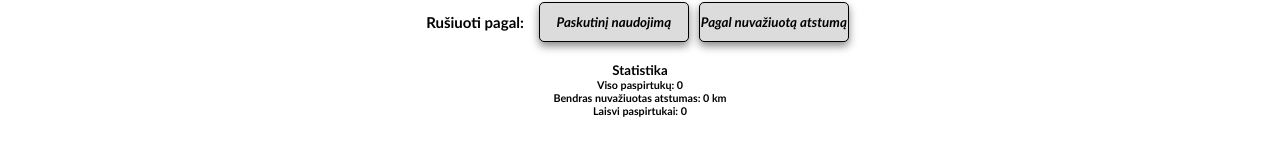
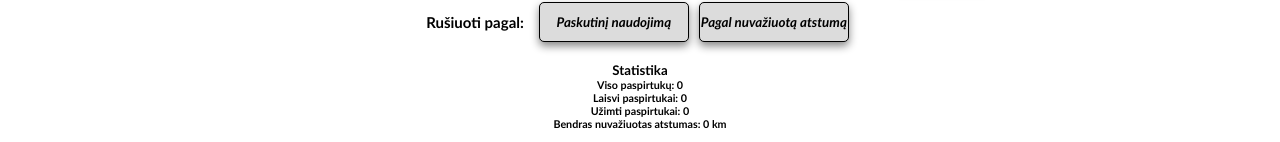
Before and after one commit to Rimvydas1987/kolt-scooters-react, a React (Create React App) app in the folder scooters/: page / in a window 1280 px wide. Shown: the part 134-276 px from the top of the page. Built offline with nearby package versions, Linux system fonts and the light colour scheme; no server answers.

Commit message:
statistics count bussy scooters added

```diff
--- a/scooters/src/App.jsx
+++ b/scooters/src/App.jsx
@@ -12,6 +12,7 @@ function App() {
   const [scootersCount, setScootersCount] = useState(0);
   const [scootersCountRide, setScootersCountRide] = useState(0);
   const [scootersCountUssageFree, setScootersCountUssageFree] = useState(0);
+  const [scootersCountUssageBusy, setScootersCountUssageBusy] = useState(0);
 
 
   useEffect(() => {
@@ -39,6 +40,13 @@ function App() {
     axios.get('http://localhost:3003/scooters/countUssageFree')
       .then((response) => {
         setScootersCountUssageFree(response.data[0].scootersCountUssageFree);
+      })
+  }, [lastUpdate])
+
+  useEffect(() => {
+    axios.get('http://localhost:3003/scooters/countUssageBusy')
+      .then((response) => {
+        setScootersCountUssageBusy(response.data[0].scootersCountUssageBusy);
       })
   }, [lastUpdate])
 
@@ -89,7 +97,7 @@ function App() {
       <div className="reg-container">
         <h3>Naujas paspirtukas:</h3>
         <Registration addScooter={addScooter}></Registration>
-        <CountSorter sort={sort} scootersCount={scootersCount} scootersCountRide={scootersCountRide} scootersCountUssageFree={scootersCountUssageFree}></CountSorter>
+        <CountSorter sort={sort} scootersCount={scootersCount} scootersCountRide={scootersCountRide} scootersCountUssageFree={scootersCountUssageFree} scootersCountUssageBusy={scootersCountUssageBusy}></CountSorter>
       </div>
       <table>
         <tbody>
--- a/scooters/src/CountSorter.jsx
+++ b/scooters/src/CountSorter.jsx
@@ -1,5 +1,5 @@
 
-function CountSorter({ sort, scootersCount, scootersCountRide, scootersCountUssageFree }) {
+function CountSorter({ sort, scootersCount, scootersCountRide, scootersCountUssageFree, scootersCountUssageBusy  }) {
   return (
     <>
       <div className="sort-conteiner">
@@ -10,8 +10,9 @@ function CountSorter({ sort, scootersCount, scootersCountRide, scootersCountUssa
       <div className="statistics-conteiner">
         <h5>Statistika</h5>
         <h6>Viso paspirtukų: {scootersCount} </h6>
+        <h6>Laisvi paspirtukai: {scootersCountUssageFree}</h6>
+        <h6>Užimti paspirtukai: {scootersCountUssageBusy}</h6>
         <h6>Bendras nuvažiuotas atstumas: {scootersCountRide} km</h6>
-        <h6>Laisvi paspirtukai: {scootersCountUssageFree}</h6>
       </div>
     </>
   );
```
Also changed, not shown: 1 other file (tests, documents, lock files or other folders).
